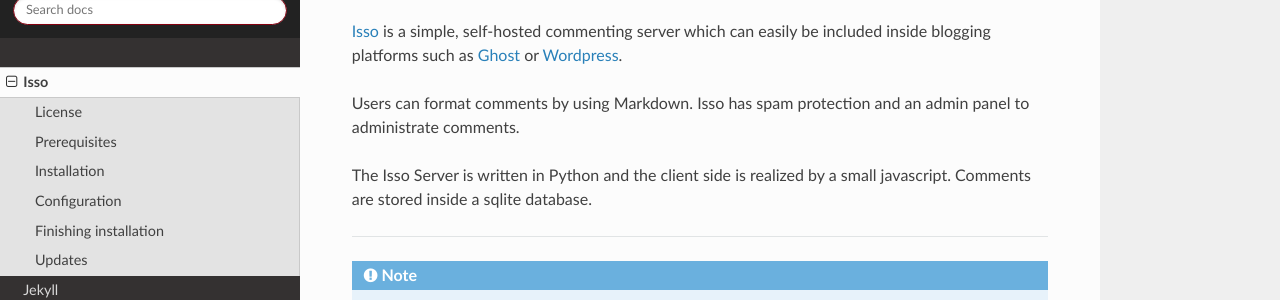
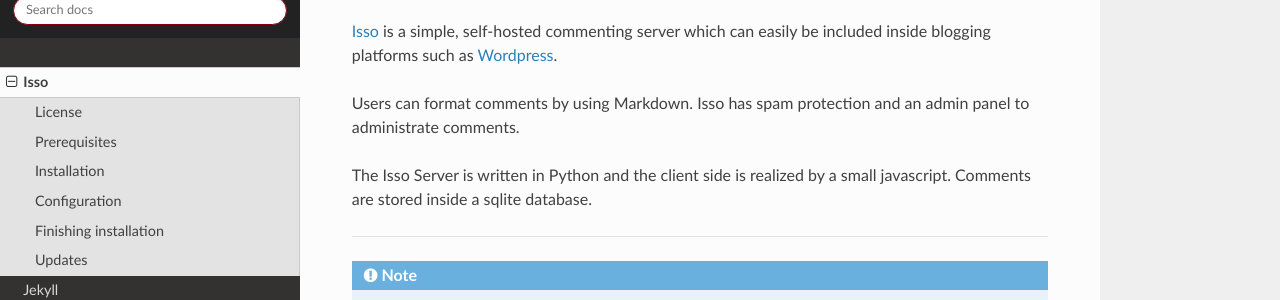
Before and after one commit to Uberspace/lab, a Sphinx documentation site: the page built from source/guide_isso.rst, in a window 1280 px wide and 900 px high, scrolled down 783 px, cut to the strip 212-512 px from the top of the window. Built offline with Sphinx 7.4.7 and the Read the Docs theme 2.0.0, drawn with Linux system fonts in a browser that asks for light colours.

Commit message:
Update guide_isso.rst
Ghost is not supported on Uberspace anymore and the page to the lab is non existent.

```diff
--- a/source/guide_isso.rst
+++ b/source/guide_isso.rst
@@ -18,7 +18,7 @@
 
 .. tag_list::
 
-Isso_ is a simple, self-hosted commenting server which can easily be included inside blogging platforms such as :lab:`Ghost <guide_ghost>` or :lab:`Wordpress <guide_wordpress>`.
+Isso_ is a simple, self-hosted commenting server which can easily be included inside blogging platforms such as :lab:`Wordpress <guide_wordpress>`.
 
 Users can format comments by using Markdown. Isso has spam protection and an admin panel to administrate comments.
 
```
